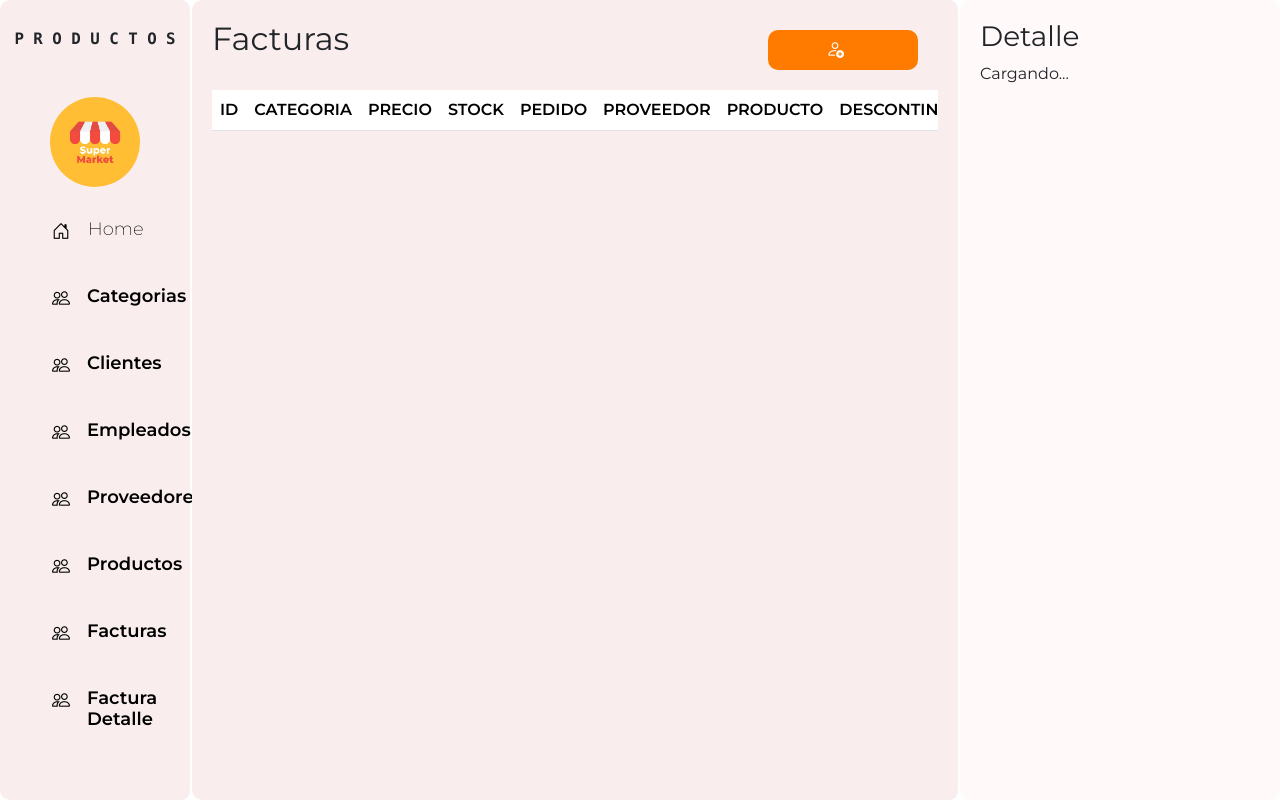
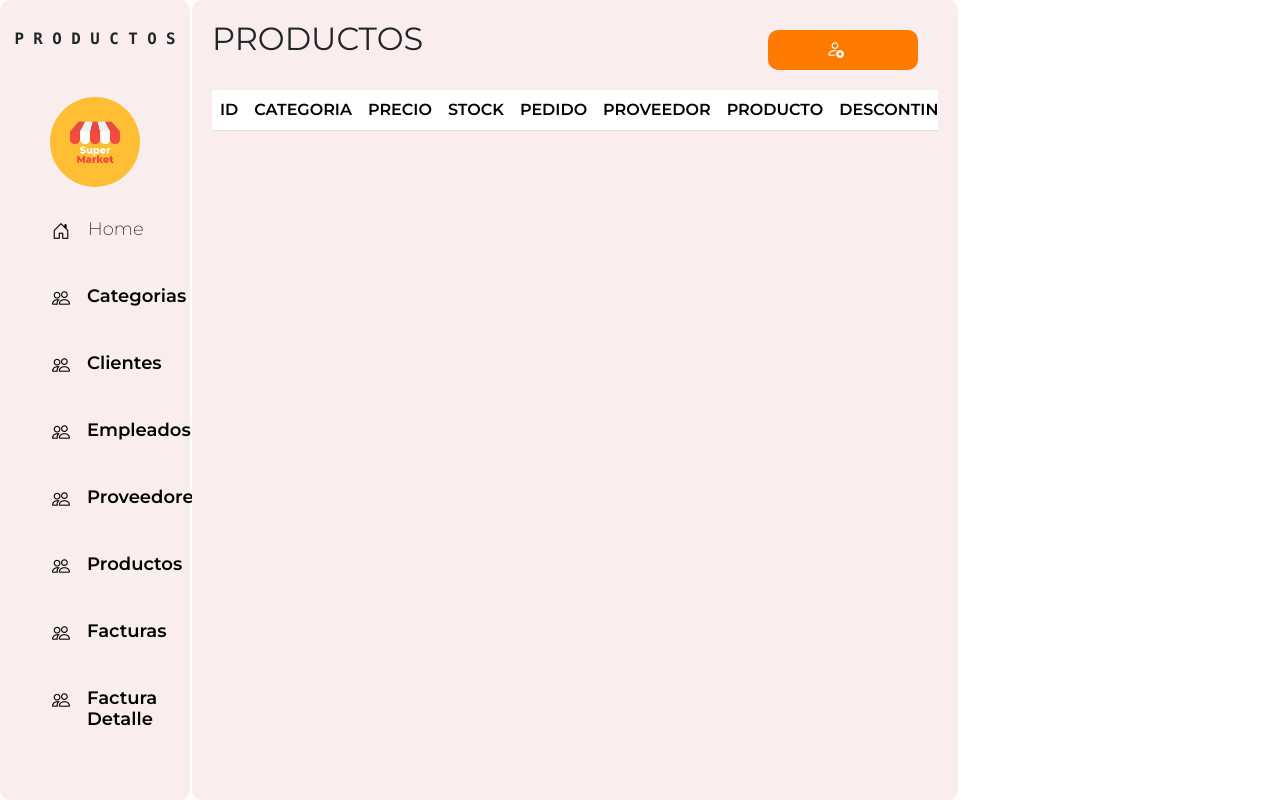
Before and after one commit to DaironShmelinguerPorrasCardenasCampus/PHP_PRODUCTO, a PHP site: page /producto.php in a window 1280 px wide. Run offline with PHP 8.4, Linux system fonts and the light colour scheme; data that the repository does not hold is empty.

Commit message:
feat: :white_check_mark: LINKEO Y MEJORA DE APARTADO

```diff
--- a/supermarket/Clientes/cliente.php
+++ b/supermarket/Clientes/cliente.php
@@ -60,7 +60,7 @@ $allCliente = $data-> obtenerCliente();
             <i class="bi bi-people"></i>
             <h3 style="margin: 0px;font-weight: 800;">Proveedores</h3>
           </a>
-          <a href="../productos/productos.php" style="display: flex;gap:1px;">
+          <a href="../Producto/producto.php" style="display: flex;gap:1px;">
             <i class="bi bi-people"></i>
             <h3 style="margin: 0px;font-weight: 800;">Productos</h3>
           </a>
--- a/supermarket/Clientes/editarCliente.php
+++ b/supermarket/Clientes/editarCliente.php
@@ -77,7 +77,7 @@
               <i class="bi bi-people"></i>
               <h3 style="margin: 0px;font-weight: 800;">Proveedores</h3>
             </a>
-            <a href="../productos/productos.php" style="display: flex;gap:1px;">
+            <a href="../Producto/producto.php" style="display: flex;gap:1px;">
               <i class="bi bi-people"></i>
               <h3 style="margin: 0px;font-weight: 800;">Productos</h3>
             </a>
--- a/supermarket/Empleados/empleado.php
+++ b/supermarket/Empleados/empleado.php
@@ -60,7 +60,7 @@ $data = new Empleado();
             <i class="bi bi-people"></i>
             <h3 style="margin: 0px;font-weight: 800;">Proveedores</h3>
           </a>
-          <a href="../productos/productos.php" style="display: flex;gap:1px;">
+          <a href="../Producto/producto.php" style="display: flex;gap:1px;">
             <i class="bi bi-people"></i>
             <h3 style="margin: 0px;font-weight: 800;">Productos</h3>
           </a>
--- a/supermarket/Factura/factura.php
+++ b/supermarket/Factura/factura.php
@@ -74,7 +74,7 @@ $allEmpleado = $dataEmpleado -> obtenerEmpleado();
             <i class="bi bi-people"></i>
             <h3 style="margin: 0px;font-weight: 800;">Proveedores</h3>
           </a>
-          <a href="../productos/productos.php" style="display: flex;gap:1px;">
+          <a href="../Producto/producto.php" style="display: flex;gap:1px;">
             <i class="bi bi-people"></i>
             <h3 style="margin: 0px;font-weight: 800;">Productos</h3>
           </a>
--- a/supermarket/Producto/producto.php
+++ b/supermarket/Producto/producto.php
@@ -93,7 +93,7 @@ $allProveedor= $dataProveedor -> obtenerProveedor();
 
     <div class="parte-media">
       <div style="display: flex; justify-content: space-between;">
-        <h2>Facturas</h2>
+        <h2>PRODUCTOS</h2>
         <button class="btn-m" data-bs-toggle="modal" data-bs-target="#registrarProducto"><i class="bi bi-person-add " style="color: rgb(255, 255, 255);" ></i></button>
       </div>
       <div class="menuTabla contenedor2">
@@ -147,13 +147,6 @@ $allProveedor= $dataProveedor -> obtenerProveedor();
 
     </div>
 
-    <div class="parte-derecho " id="detalles">
-      <h3>Detalle</h3>
-      <p>Cargando...</p>
-       <!-- ///////Generando la grafica -->
-
-    </div>
-
 
 
 
@@ -170,7 +163,7 @@ $allProveedor= $dataProveedor -> obtenerProveedor();
 
             <form class="col d-flex flex-wrap" action="registrarProducto.php" method="post">
               <div class="mb-1 col-12">
-                <label for="categoria" class="form-label">Categoria</label>
+                <label for="categoria" class="form-label">CATEGORIA</label>
 
                 <select class="form-control" name="categoria" id="categoria" required>
                 <option value="select">Seleccione la categoria</option>
--- a/supermarket/Proveedores/editarProveedor.php
+++ b/supermarket/Proveedores/editarProveedor.php
@@ -76,7 +76,7 @@
               <i class="bi bi-people"></i>
               <h3 style="margin: 0px;font-weight: 800;">Proveedores</h3>
             </a>
-            <a href="../productos/productos.php" style="display: flex;gap:1px;">
+            <a href="../Producto/producto.php" style="display: flex;gap:1px;">
               <i class="bi bi-people"></i>
               <h3 style="margin: 0px;font-weight: 800;">Productos</h3>
             </a>
--- a/supermarket/Proveedores/proveedor.php
+++ b/supermarket/Proveedores/proveedor.php
@@ -61,7 +61,7 @@ $data = new Proveedor();
             <i class="bi bi-people"></i>
             <h3 style="margin: 0px;font-weight: 800;">Proveedores</h3>
           </a>
-          <a href="../productos/productos.php" style="display: flex;gap:1px;">
+          <a href="../Producto/producto.php" style="display: flex;gap:1px;">
             <i class="bi bi-people"></i>
             <h3 style="margin: 0px;font-weight: 800;">Productos</h3>
           </a>
--- a/supermarket/categorias/editarCategoria.php
+++ b/supermarket/categorias/editarCategoria.php
@@ -81,7 +81,7 @@
               <i class="bi bi-people"></i>
               <h3 style="margin: 0px;font-weight: 800;">Proveedores</h3>
             </a>
-            <a href="../productos/productos.php" style="display: flex;gap:1px;">
+            <a href="../Producto/producto.php" style="display: flex;gap:1px;">
               <i class="bi bi-people"></i>
               <h3 style="margin: 0px;font-weight: 800;">Productos</h3>
             </a>
```
